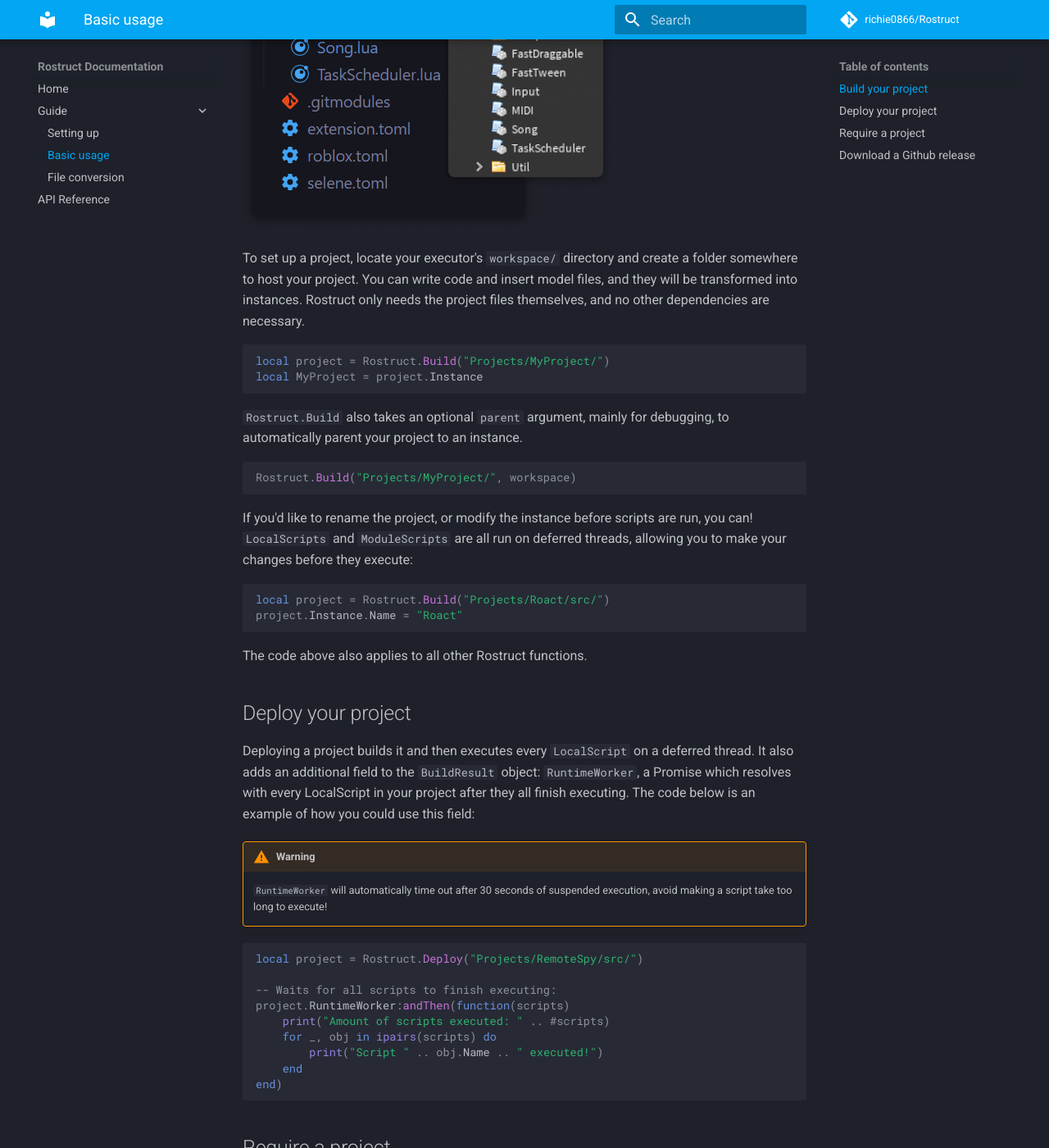
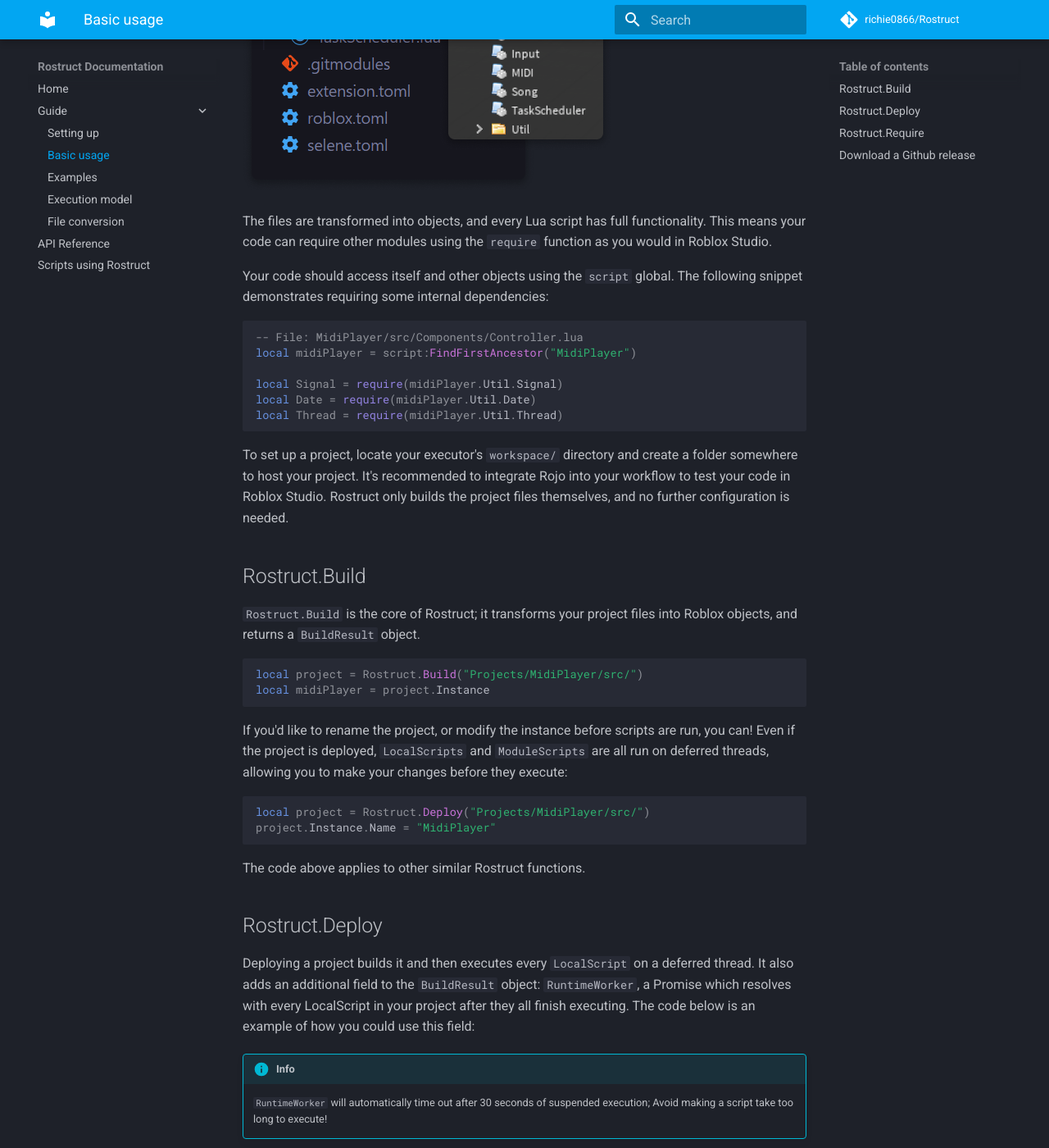
Before and after one commit to richie0866/Rostruct, an MkDocs documentation site: the page built from docs/guide/basic-usage.md, in a window 1280 px wide and 1400 px high, scrolled down 661 px. Shown: the whole window at 82% size. Built offline with MkDocs 1.6.1 and Material for MkDocs 9.7.7, drawn with Linux system fonts in a browser that asks for light colours; comment, search, counter and statistics services are not loaded; some of the changed text lies outside the part shown.

Commit message:
Update docs

````diff
--- a/docs/guide/basic-usage.md
+++ b/docs/guide/basic-usage.md
@@ -3,42 +3,51 @@
 !!! note
 	This page assumes some familiarity with the Promise object. Check out their [extensive documentation](https://eryn.io/roblox-lua-promise/lib/) for more info.
 
-## Build your project
-`Rostruct.Build` is the core of Rostruct; it transforms your project files into Roblox objects, and returns a `BuildResult` object.
+When creating a Rostruct project, you should script with instances in mind. Since your codebase will be turned into Roblox instances, your files will behave as scripts running in Roblox Studio. The following image demonstrates how a Rostruct project is run in Roblox:
 
 ![image](./images/example-vscode-and-roblox.png)
 
-To set up a project, locate your executor's `workspace/` directory and create a folder somewhere to host your project. You can write code and insert model files, and they will be transformed into instances. Rostruct only needs the project files themselves, and no other dependencies are necessary.
+The files are transformed into objects, and every Lua script has full functionality. This means your code can require other modules using the `require` function as you would in Roblox Studio.
+
+Your code should access itself and other objects using the `script` global. The following snippet demonstrates requiring some internal dependencies:
 
 ```lua
-local project = Rostruct.Build("Projects/MyProject/")
-local MyProject = project.Instance
+-- File: MidiPlayer/src/Components/Controller.lua
+local midiPlayer = script:FindFirstAncestor("MidiPlayer")
+
+local Signal = require(midiPlayer.Util.Signal)
+local Date = require(midiPlayer.Util.Date)
+local Thread = require(midiPlayer.Util.Thread)
 ```
 
-`Rostruct.Build` also takes an optional `parent` argument, mainly for debugging, to automatically parent your project to an instance.
+To set up a project, locate your executor's `workspace/` directory and create a folder somewhere to host your project. It's recommended to integrate Rojo into your workflow to test your code in Roblox Studio. Rostruct only builds the project files themselves, and no further configuration is needed.
+
+## Rostruct.Build
+`Rostruct.Build` is the core of Rostruct; it transforms your project files into Roblox objects, and returns a `BuildResult` object.
 
 ```lua
-Rostruct.Build("Projects/MyProject/", workspace)
+local project = Rostruct.Build("Projects/MidiPlayer/src/")
+local midiPlayer = project.Instance
 ```
 
 If you'd like to rename the project, or modify the instance before scripts are run, you can!
-`LocalScripts` and `ModuleScripts` are all run on deferred threads, allowing you to make your changes before they execute:
+Even if the project is deployed, `LocalScripts` and `ModuleScripts` are all run on deferred threads, allowing you to make your changes before they execute:
 
 ```lua
-local project = Rostruct.Build("Projects/Roact/src/")
-project.Instance.Name = "Roact"
+local project = Rostruct.Deploy("Projects/MidiPlayer/src/")
+project.Instance.Name = "MidiPlayer"
 ```
 
-The code above also applies to all other Rostruct functions.
+The code above applies to other similar Rostruct functions.
 
-## Deploy your project
+## Rostruct.Deploy
 Deploying a project builds it and then executes every `LocalScript` on a deferred thread. It also adds an additional field to the `BuildResult` object: `RuntimeWorker`, a Promise which resolves with every LocalScript in your project after they all finish executing. The code below is an example of how you could use this field:
 
-!!! warning
-	`RuntimeWorker` will automatically time out after 30 seconds of suspended execution, avoid making a script take too long to execute!
+!!! info
+	`RuntimeWorker` will automatically time out after 30 seconds of suspended execution; Avoid making a script take too long to execute!
 
 ```lua
-local project = Rostruct.Deploy("Projects/RemoteSpy/src/")
+local project = Rostruct.Deploy("Projects/Hydroxide/src/")
 
 -- Waits for all scripts to finish executing:
 project.RuntimeWorker:andThen(function(scripts)
@@ -49,13 +58,13 @@ project.RuntimeWorker:andThen(function(scripts)
 end)
 ```
 
-## Require a project
+## Rostruct.Require
 Requiring a project builds and deploys it, but adds another additional field: `Module`, a Promise which resolves with exactly what the module returned. The code below is an example of how to require a library:
 
 ```lua
 local project = Rostruct.Require("Projects/UILibrary/lib/")
 
--- Gets what Projects/UILibrary/init.lua returned:
+-- Gets what UILibrary/lib/init.lua returned:
 local UILibrary = project.Module:expect()
 UILibrary:create("Frame")
 ```
--- a/mkdocs.yml
+++ b/mkdocs.yml
@@ -19,8 +19,11 @@ nav:
   - Guide:
     - Setting up: guide/setting-up.md
     - Basic usage: guide/basic-usage.md
+    - Examples: guide/examples.md
+    - Execution model: guide/execution-model.md
     - File conversion: guide/file-conversion.md
   - API Reference: api-reference.md
+  - Scripts using Rostruct: scripts-using-rostruct.md
 
 extra_css:
   - extra.css
````
Also changed, not shown: docs/guide/examples.md (added, +25 -0 lines), docs/guide/execution-model.md (added, +18 -0 lines), docs/guide/setting-up.md (+1 -1 lines), docs/index.md (+12 -9 lines), docs/scripts-using-rostruct.md (added, +19 -0 lines), docs/images/midi-player.png (added).
